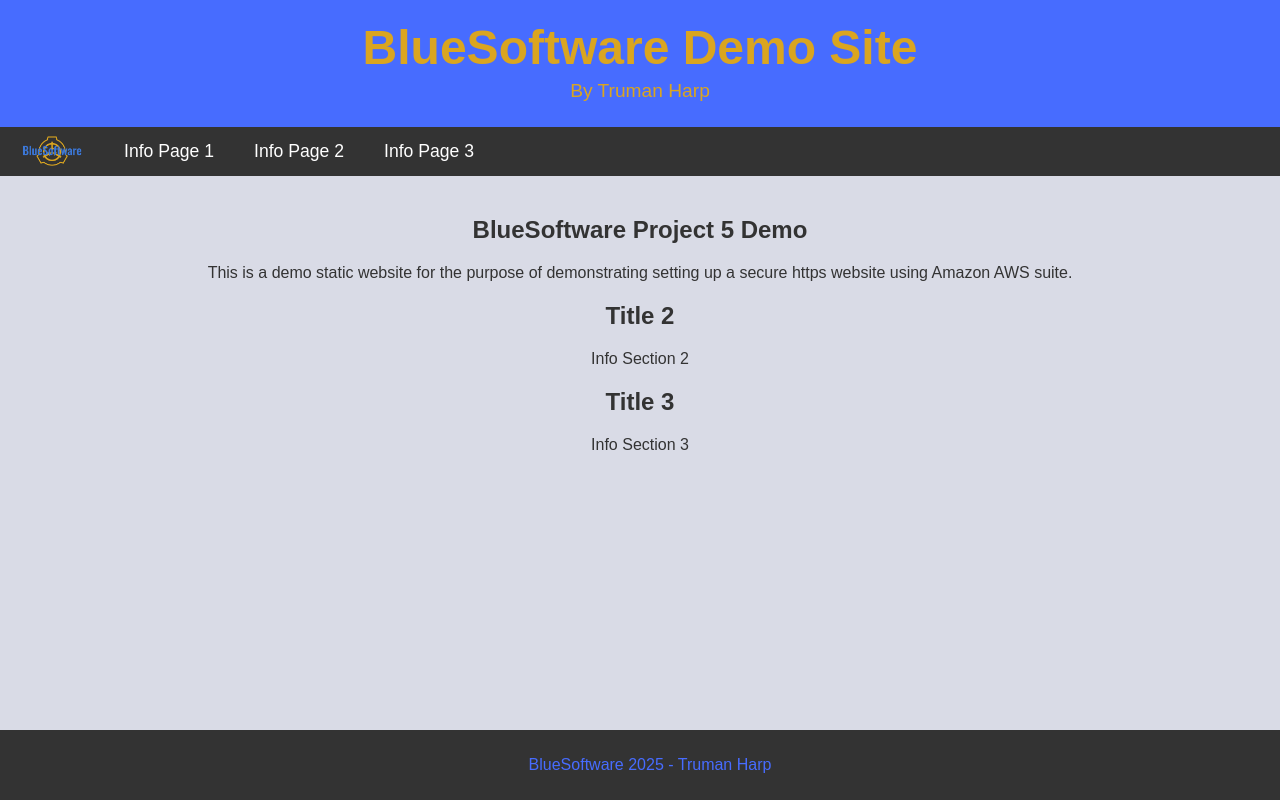
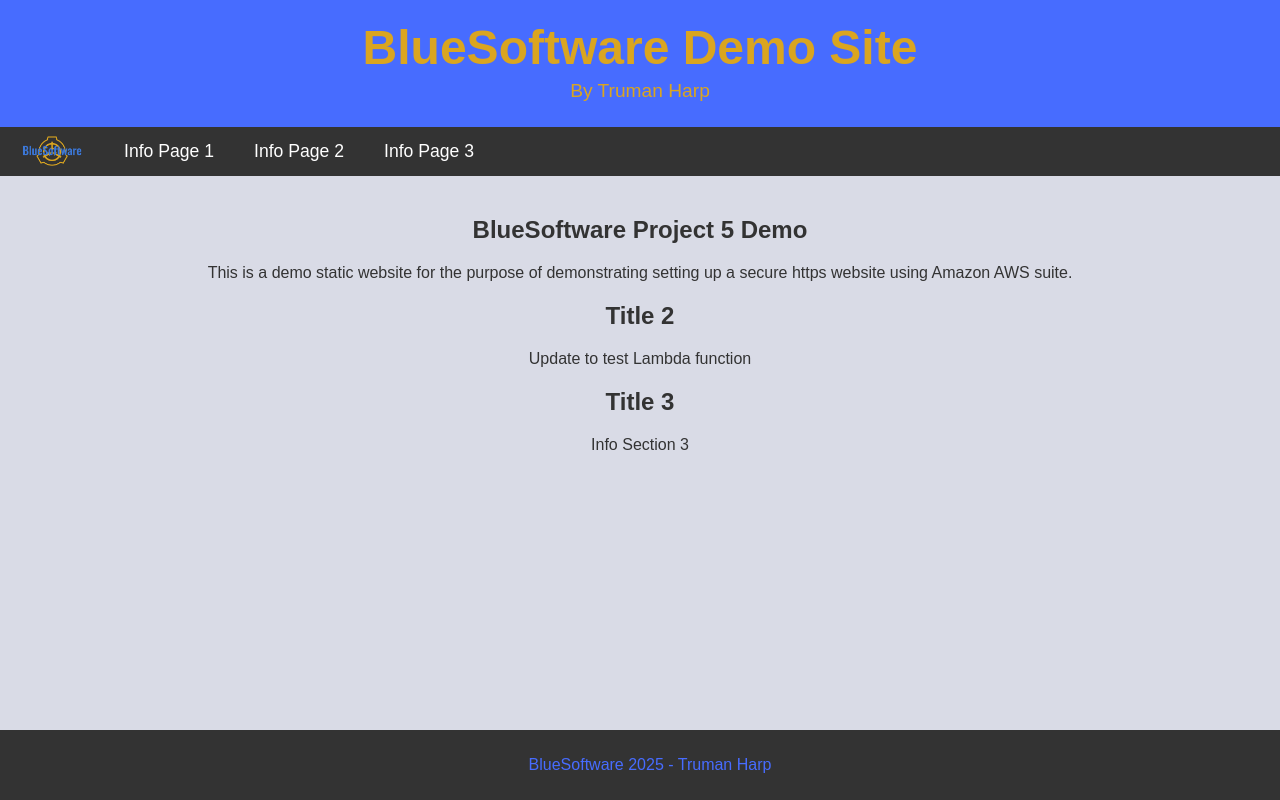
Before and after one commit to trumanharp-tamu/csce412-project5, a plain HTML site: page index.html in a window 1280 px wide. Drawn offline with Linux system fonts and the light colour scheme; a script that the page names is missing.

Commit message:
lambda function test

```diff
--- a/index.html
+++ b/index.html
@@ -29,7 +29,7 @@
     </section>
     <section>
         <h2 class="section-header">Title 2</h2>
-        <p class="section-text">Info Section 2</p>
+        <p class="section-text">Update to test Lambda function</p>
     </section>
     <section>
         <h2 class="section-header">Title 3</h2>
```
